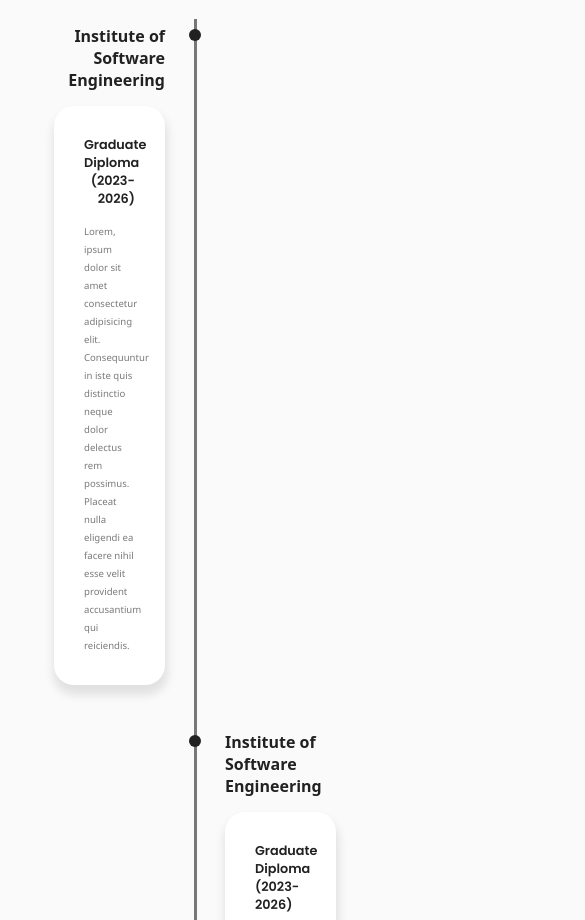
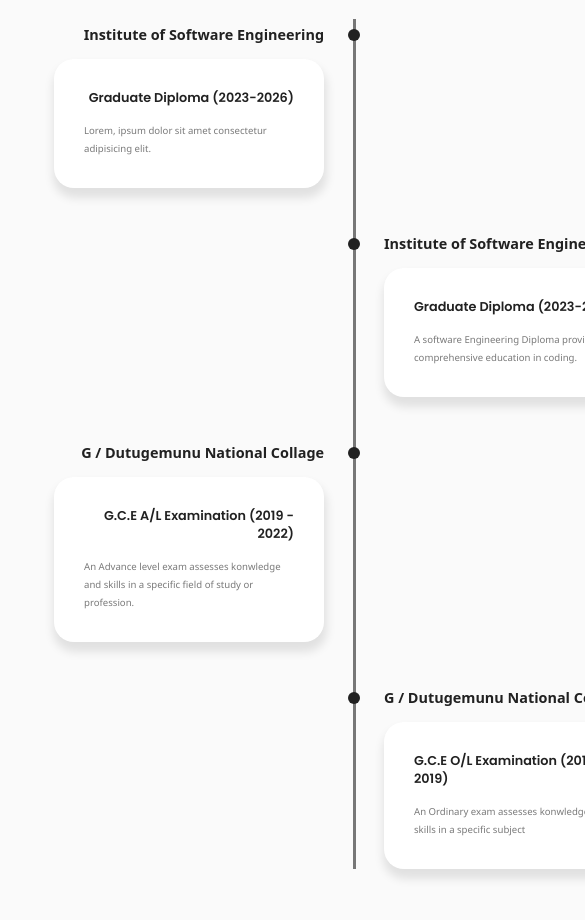
Before and after one commit to nipunnishamaheeka/Portfolio, a plain HTML site: page index.html in a window 390 px wide. Shown: the part 1080-2000 px from the top of the page, 585 px wide, since content can reach past the window. Drawn offline with nearby package versions, Linux system fonts and the light colour scheme.

Commit message:
page aligment

```diff
--- a/index.html
+++ b/index.html
@@ -111,9 +111,7 @@
             <h3>Graduate Diploma (2023-2026)</h3>
             <p>
               Lorem, ipsum dolor sit amet consectetur adipisicing elit.
-              Consequuntur in iste quis distinctio neque dolor delectus rem
-              possimus. Placeat nulla eligendi ea facere nihil esse velit
-              provident accusantium qui reiciendis.
+
             </p>
           </div>
         </div>
@@ -125,7 +123,7 @@
             <h3>Graduate Diploma (2023-2026)</h3>
             <p>
               A software Engineering Diploma provides comprehensive education in
-              coding. algorithms, and software development industry sucess.
+              coding.
             </p>
           </div>
         </div>
@@ -137,11 +135,7 @@
             <h3>G.C.E A/L Examination (2019 - 2022)</h3>
             <p>
               An Advance level exam assesses konwledge and skills in a specific
-              field of study or profession. It tests the student's ability to
-              apply theoretical knowledge to practical situations field of study
-              or profession. It is the final year of GCE O/L which is conducted
-              by the Department of Examinations of the Ministry of Education,
-              Sri Lanka.
+              field of study or profession.
             </p>
           </div>
         </div>
@@ -153,8 +147,7 @@
             <h3>G.C.E O/L Examination (2014 - 2019)</h3>
             <p>
               An Ordinary exam assesses konwledge and skills in a specific
-              subject, typically through written or practical assessments within
-              a set time frame.
+              subject
             </p>
           </div>
         </div>
--- a/web/css/style.css
+++ b/web/css/style.css
@@ -501,7 +501,6 @@ h3 {
     color: var(--containerText-color);
     opacity: 0.6;
     font-size: .9rem;
-    font-weight: 500;
     line-height: 18px;
     font-family: 'Segoe UI', Tahoma, Geneva, Verdana, sans-serif;
     text-align: justify;
@@ -759,6 +758,9 @@ footer {
     .featured-text {
         padding: 0;
     }
+    .featured-box{
+        justify-content: center;
+    }
 
     .image,
     .image img {
@@ -776,16 +778,24 @@ footer {
            .project-box label {
                font-size: .7rem;
            }
+           .project-box i{
+            font-size: 35px;
+           }
 .contact-info{
     width: 400px;
 }
     .contact-info p{
         font-size: .7rem;
     }
+.timeline-topic{
+    font-size: 1.1rem;
+}
 
-
+.timeline-content h3{
+    font-size: 0.9rem;
+}
         .nav-menu{
-            font-size: 0.7rem;
+            font-size: 0.8rem;
 
         }
 
@@ -794,7 +804,7 @@ footer {
 }
 
 /* ----- MEDIA QUERY == 900px / RESPONSIVE ----- */
-@media only screen and (max-width: 900px) {
+@media only screen and (max-width: 768px) {
     .nav-button {
         display: none;
     }
@@ -829,13 +839,15 @@ footer {
         align-items: center;
         justify-content: center;
     }
-
+    .timeline-items{
+        width: 600px;
+    }
     .timeline-topic {
-        font-size: 1rem;
+        font-size: 0.9rem;
     }
 
     .timeline-content h3 {
-        font-size: .9rem;
+        font-size: .7rem;
     }
 
     .timeline-content p {
```
